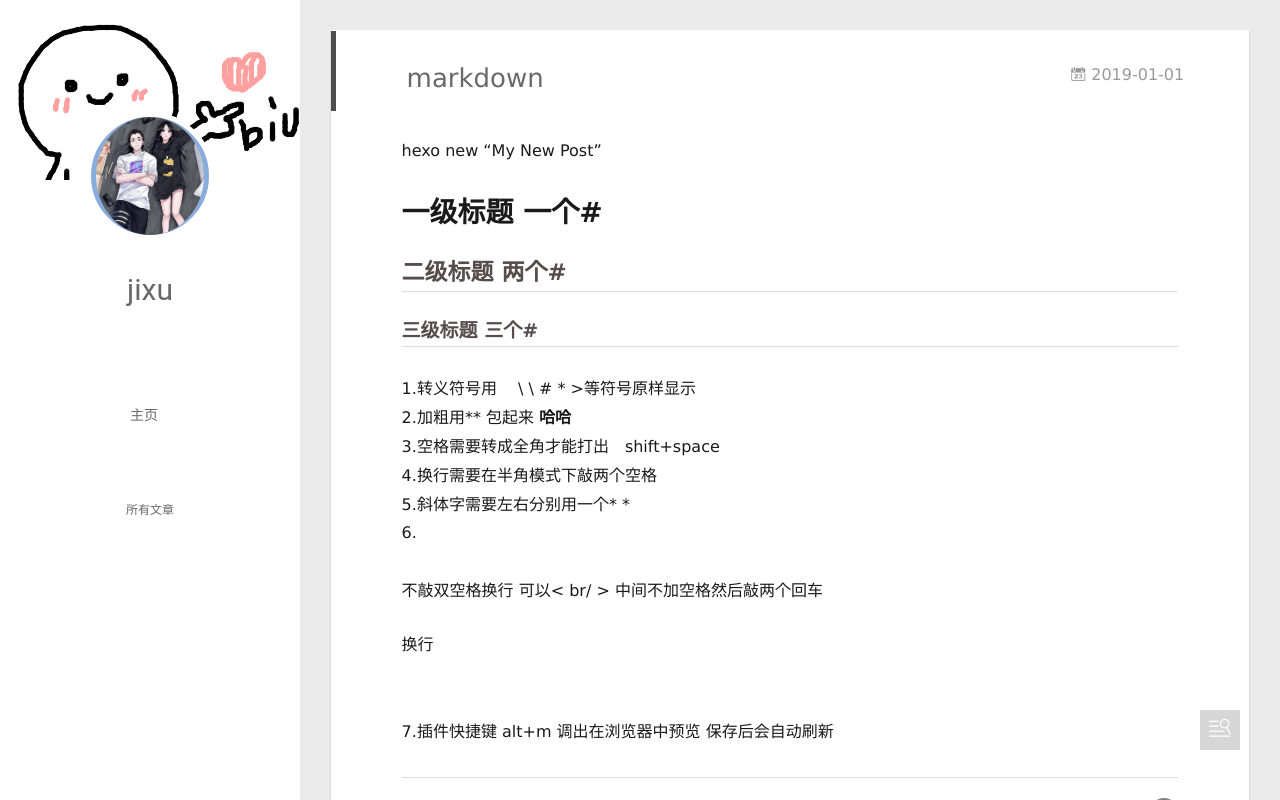
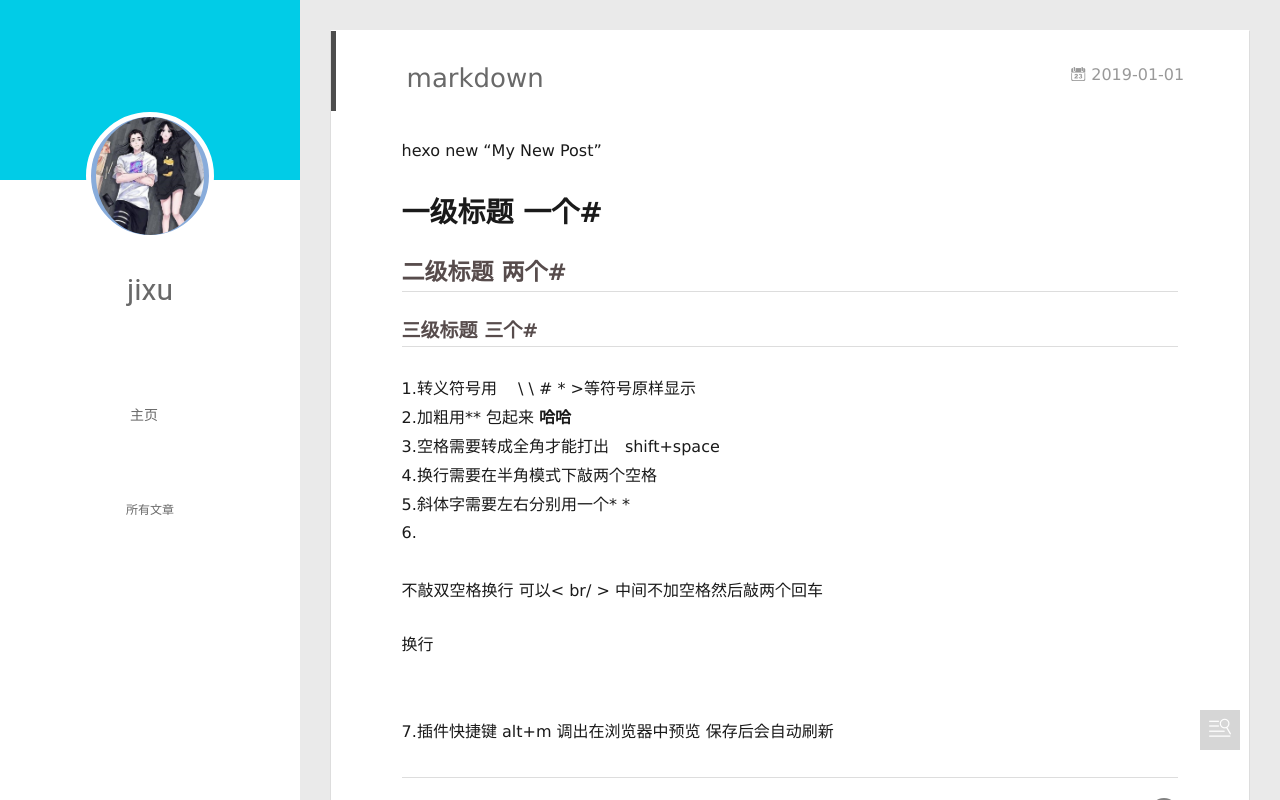
Before and after one commit to Wjixu/Wjixu.github.io, a plain HTML site: page 2019/01/01/markdown/index.html in a window 1280 px wide. Drawn offline with Linux system fonts and the light colour scheme.

Commit message:
Site updated: 2020-05-09 00:12:56

```diff
--- a/2019/01/01/markdown/index.html
+++ b/2019/01/01/markdown/index.html
@@ -60,7 +60,7 @@
 
 
 
-<div class="overlay" style="background: #01cce7;background: url('/img/biubiubiu.gif') no-repeat ;"></div>
+<div class="overlay" style="background: #01cce7;"></div>
 <div class="intrude-less">
 	<header id="header" class="inner">
 		<a href="/" class="profilepic">
```
Also changed, not shown: archives/2019/01/index.html (+1 -1 lines), archives/2019/index.html (+1 -1 lines), archives/index.html (+1 -1 lines), index.html (+1 -1 lines), tags/markdown/index.html (+1 -1 lines).
